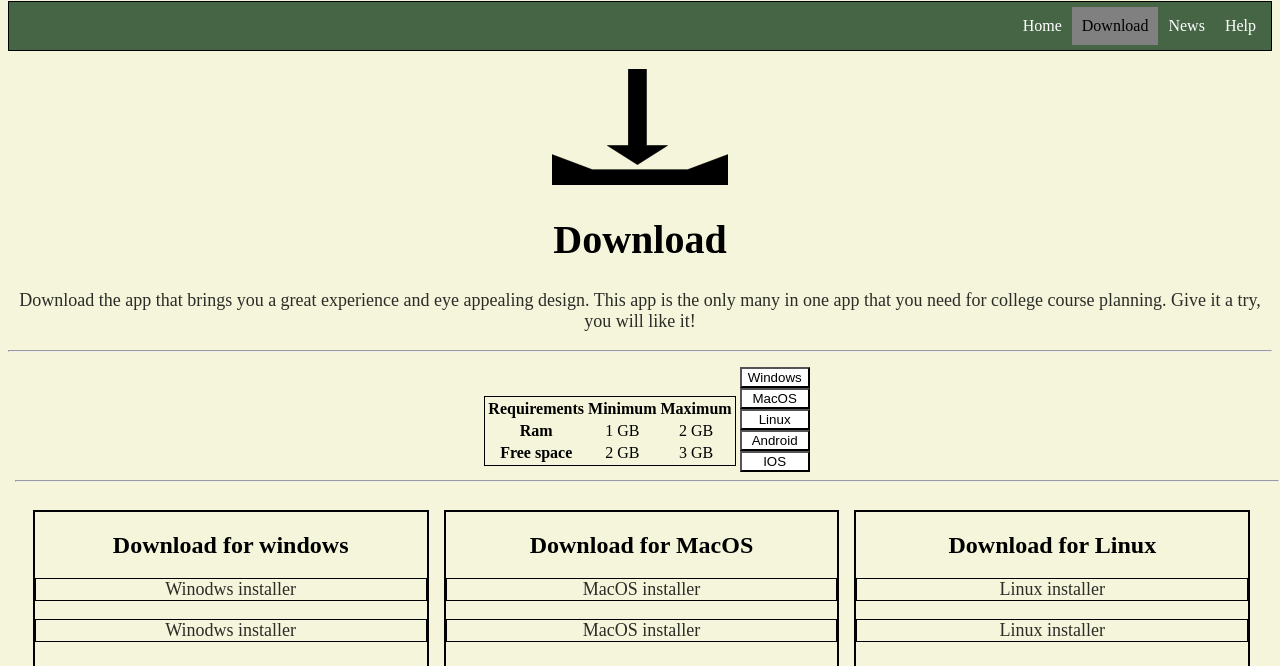
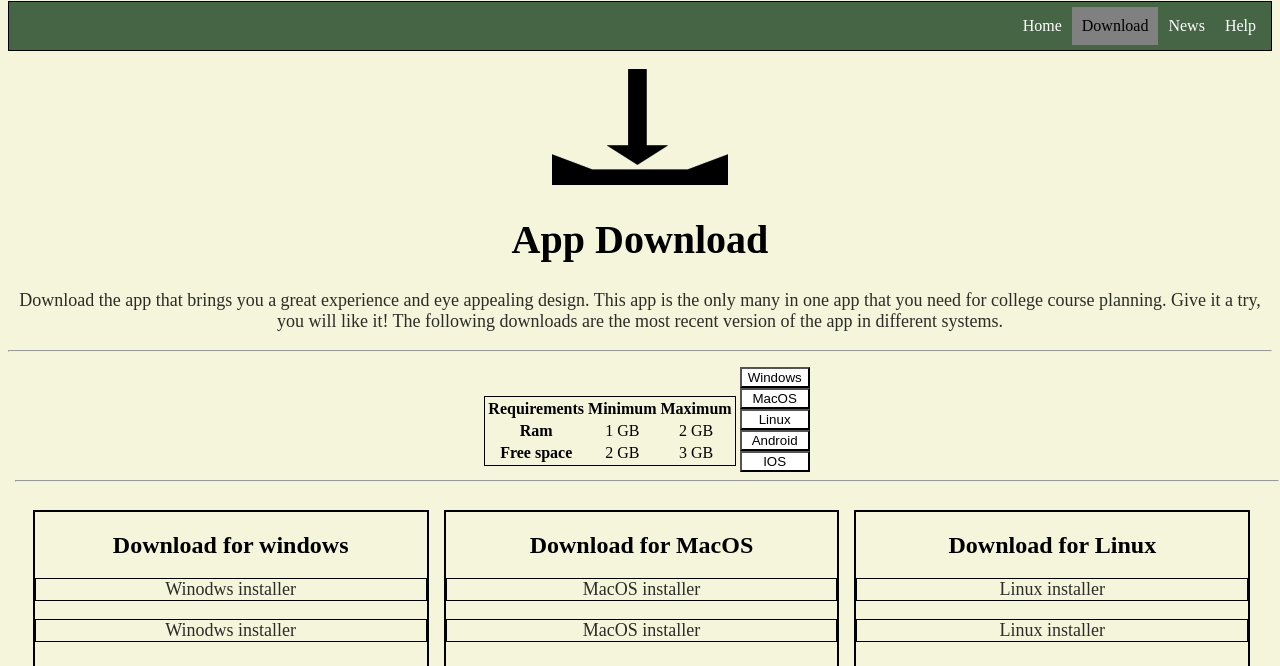
Before and after one commit to JunL23/csc271_projects, a plain HTML site: page product_site/App_download.html in a window 1280 px wide. Shown: the part 134-800 px from the top of the page. Drawn offline with Linux system fonts and the light colour scheme.

Commit message:
Adjusted the download page and added keywords for SEO

```diff
--- a/product_site/download.html
+++ b/product_site/App_download.html
@@ -3,7 +3,11 @@
 <head>
     <meta charset="UTF-8">
     <meta name="viewport" content="width=device-width, initial-scale=1.0">
-    <title>Download</title>
+    <meta name="description"
+    content="the download page for the academic~ready course planner app">
+    <meta name="keywords"
+    content="version, app download, download system">
+    <title>App Download</title>
     <link href="css/style.css" rel="stylesheet">
 </head>
 <body>
@@ -20,10 +24,10 @@
 
     <img src="images/download.png" alt="download icon">
 
-    <h1>Download</h1>
+    <h1>App Download</h1>
     <p>Download the app that brings you a great experience and eye appealing design.
        This app is the only many in one app that you need for college course planning.
-       Give it a try, you will like it!
+       Give it a try, you will like it! The following downloads are the most recent version of the app in different systems.
     </p>
     <hr>
     <div class="main-content">
```
